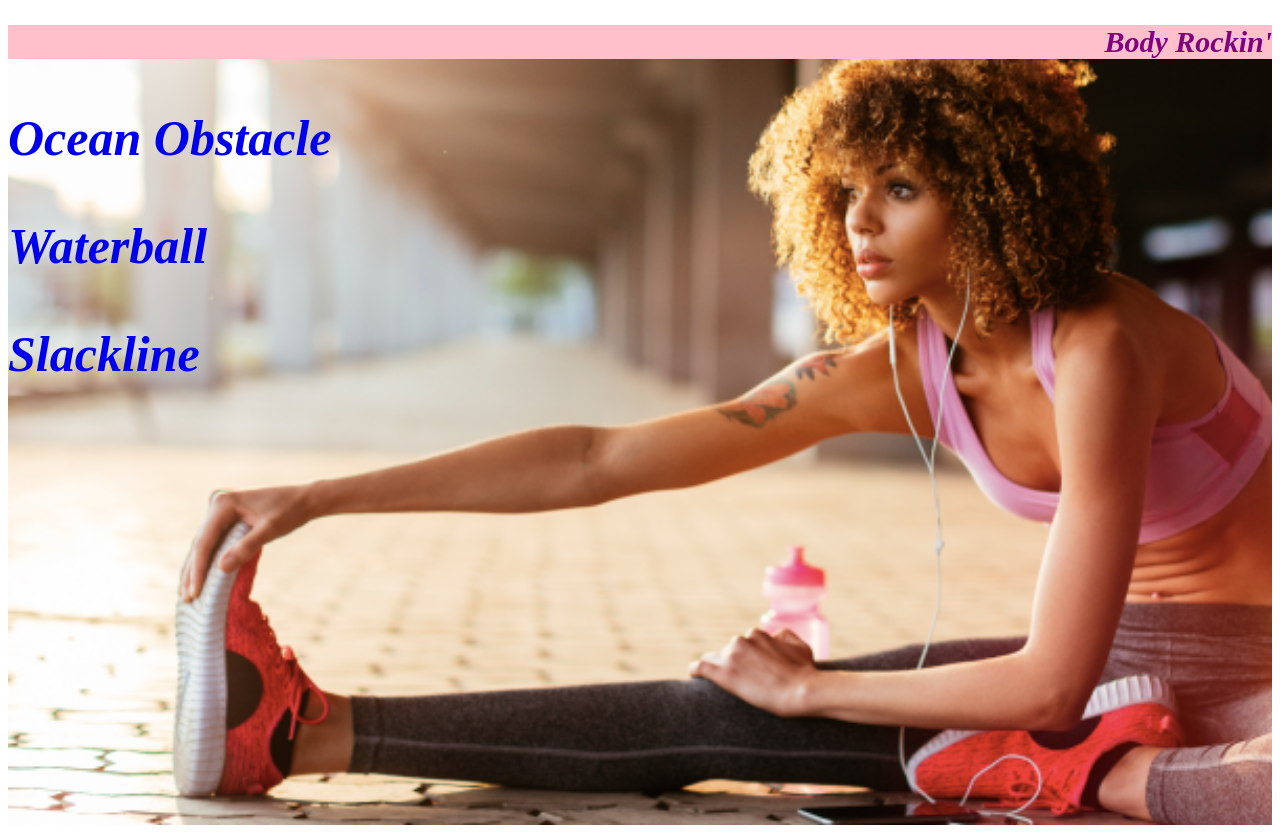
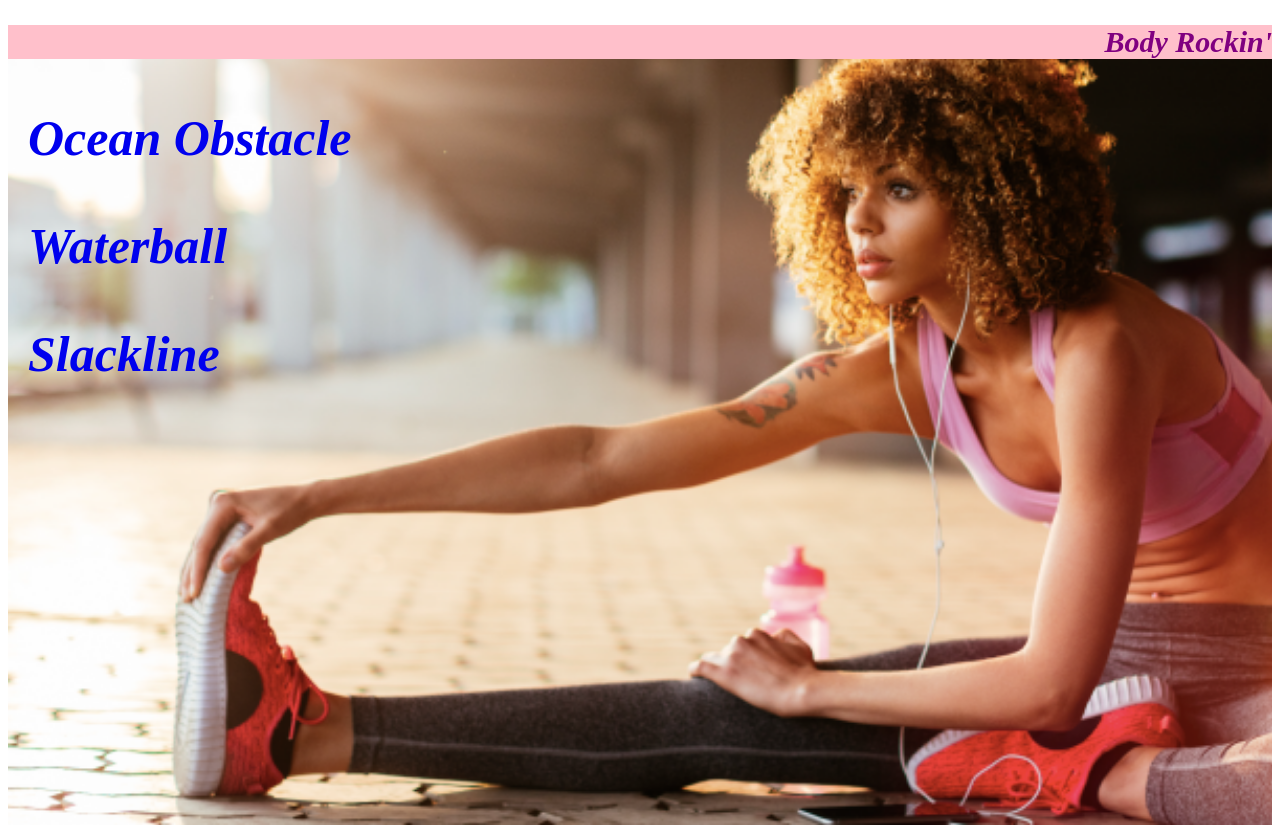
Before and after one commit to jedaos/wkd_proj, a plain HTML site: page index.html in a window 1280 px wide. Drawn offline with Linux system fonts and the light colour scheme.

Commit message:
change style

```diff
--- a/index.css
+++ b/index.css
@@ -15,3 +15,6 @@ h1 {
     font-size: 30px;
     color: purple;
 }
+a{
+  padding: 0 20px;
+}
```
